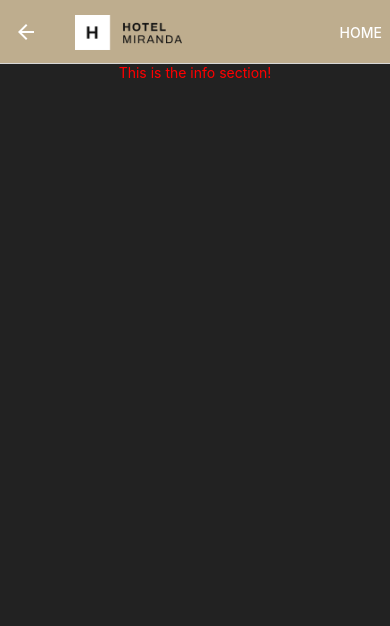
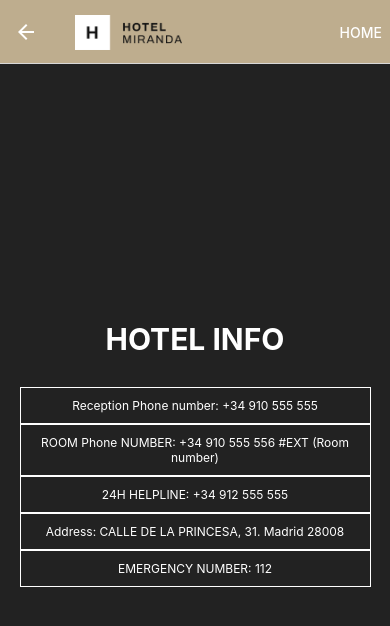
Before and after one commit to SirAllap/react-native-app, a React Native app: screen /InfoScreen in a window 390 px wide. Shown: the top 626 px of the page. Built offline with nearby package versions, Linux system fonts and the light colour scheme.

Commit message:
Generated the infoScreed and added its styles

```diff
--- a/app/InfoScreen.tsx
+++ b/app/InfoScreen.tsx
@@ -1,4 +1,4 @@
-import { SafeAreaView, Text } from 'react-native'
+import { SafeAreaView, Text, View } from 'react-native'
 import React from 'react'
 import { InfoProps } from '../interfaces/NavigationInterfaces'
 import { styles } from '../styles/styles'
@@ -6,7 +6,37 @@ import { styles } from '../styles/styles'
 const InfoScreen: React.FC<InfoProps> = () => {
 	return (
 		<SafeAreaView style={styles.container}>
-			<Text style={styles.text}>This is the info section!</Text>
+			<View style={styles.infoContainer}>
+				<Text style={styles.tableTitle}>HOTEL INFO</Text>
+				<View>
+					<View>
+						<Text style={styles.tableText}>
+							Reception Phone number: +34 910 555 555
+						</Text>
+					</View>
+					<View>
+						<Text style={styles.tableText}>
+							ROOM Phone NUMBER: +34 910 555 556 #EXT (Room
+							number)
+						</Text>
+					</View>
+					<View>
+						<Text style={styles.tableText}>
+							24H HELPLINE: +34 912 555 555
+						</Text>
+					</View>
+					<View>
+						<Text style={styles.tableText}>
+							Address: CALLE DE LA PRINCESA, 31. Madrid 28008
+						</Text>
+					</View>
+					<View>
+						<Text style={styles.tableText}>
+							EMERGENCY NUMBER: 112
+						</Text>
+					</View>
+				</View>
+			</View>
 		</SafeAreaView>
 	)
 }
--- a/styles/styles.ts
+++ b/styles/styles.ts
@@ -29,7 +29,7 @@ export const styles = StyleSheet.create({
 		width: '90%',
 	},
 	text: {
-		color: 'red',
+		color: 'white',
 		alignSelf: 'center',
 	},
 	inputStyle: {
@@ -59,6 +59,18 @@ export const styles = StyleSheet.create({
 		backgroundColor: '#BEAD8E',
 		color: 'white',
 	},
+	buttonDisabled: {
+		position: 'absolute',
+		bottom: 5,
+		alignItems: 'center',
+		justifyContent: 'center',
+		paddingVertical: 32,
+		width: '100%',
+		borderRadius: 5,
+		color: 'white',
+		backgroundColor: 'gray',
+		opacity: 0.5,
+	},
 	buttonText: {
 		fontSize: 16,
 		lineHeight: 21,
@@ -71,4 +83,27 @@ export const styles = StyleSheet.create({
 		height: 35,
 		resizeMode: 'contain',
 	},
+	infoContainer: {
+		flex: 1,
+		alignContent: 'center',
+		justifyContent: 'center',
+		gap: 30,
+		width: '90%',
+	},
+	tableTitle: {
+		color: 'white',
+		fontSize: 30,
+		fontWeight: 'bold',
+		textAlign: 'center',
+	},
+	tableText: {
+		color: 'white',
+		borderWidth: 1,
+		borderStyle: 'solid',
+		borderColor: 'white',
+		width: '100%',
+		padding: 10,
+		textAlign: 'center',
+		fontSize: 12,
+	},
 })
```
